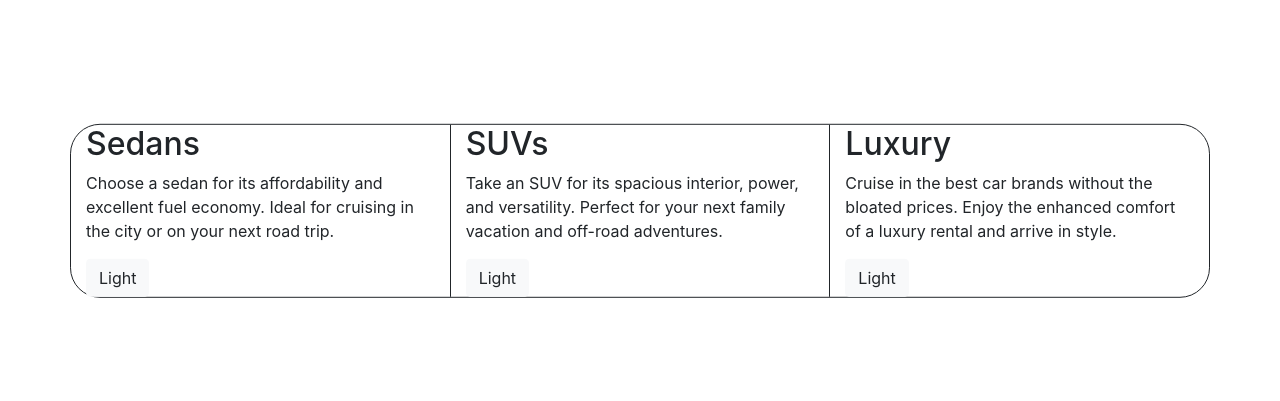
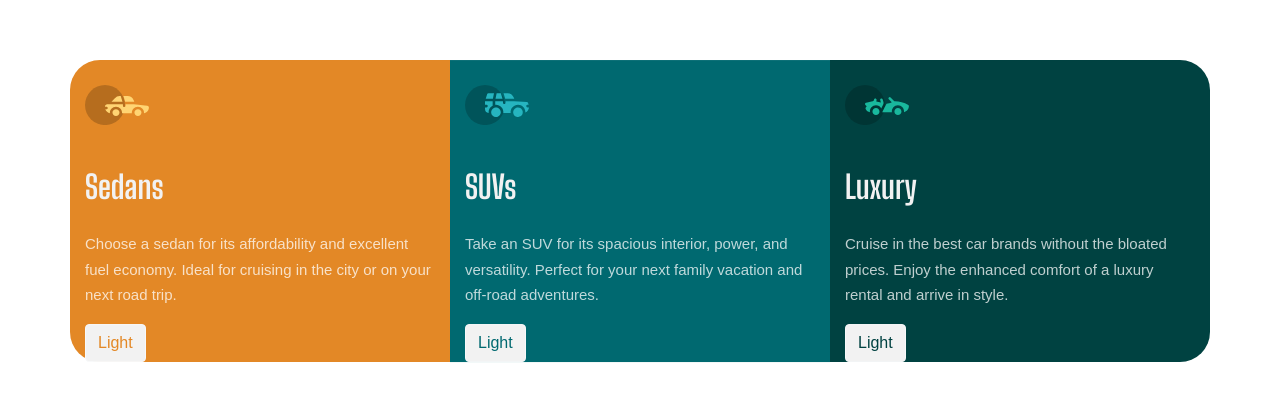
Before and after one commit to rachelharu/3-column-card, a plain HTML site: page index.html in a window 1280 px wide. Shown: the part 189-590 px from the top of the page. Drawn offline with nearby package versions, Linux system fonts and the light colour scheme.

Commit message:
added css styling to the webpage

```diff
--- a/css/styles.css
+++ b/css/styles.css
@@ -1,34 +1,106 @@
 body {
-  /* font-size: 11px;
-  text-align: center;
-  color: hsl(228, 45%, 44%); */
+  Font-size: 15px
 }
+
+h2 {
+  font-family: 'Big Shoulders Display', cursive;
+  padding: 5% 0 5%;
+  color:hsl(0, 0%, 95%);
+
+
+}
+
+p {
+  font-family: 'Lexend Deca',  sans-serif;
+  font-weight: 400;
+  color: hsla(0, 0%, 100%, 0.75);
+}
+
+svg {
+  margin: 25px 0 25px;
+}
+
+.btn1 {
+ font-family: 'Lexend Deca',  sans-serif;
+ color: hsl(31, 77%, 52%);
+ background-color: hsl(0, 0%, 95%);
+ }
+
+ .btn1:hover{
+   font-family: 'Lexend Deca',  sans-serif;
+   background-color:hsl(31, 77%, 52%);
+   color:hsl(0, 0%, 95%);
+ }
+
+ .btn2 {
+  font-family: 'Lexend Deca',  sans-serif;
+  color: hsl(184, 100%, 22%);
+  background-color: hsl(0, 0%, 95%);
+  }
+
+  .btn2:hover{
+    font-family: 'Lexend Deca',  sans-serif;
+    background-color:hsl(184, 100%, 22%);
+    color:hsl(0, 0%, 95%);
+  }
+
+
+  .btn3 {
+   font-family: 'Lexend Deca',  sans-serif;
+   color: hsl(179, 100%, 13%);
+   background-color: hsl(0, 0%, 95%);
+   }
+
+   .btn3:hover{
+     font-family: 'Lexend Deca',  sans-serif;
+     background-color:hsl(179, 100%, 13%);
+     color:hsl(0, 0%, 95%);
+   }
+
+
 
 .container {
   position: fixed;
   top: 50%;
   left: 50%;
   transform: translate(-50%, -50%);
-  border-radius:30px;
-  border: 1px solid;
+  border-radius: 30px;
+  border: 1px ;
 }
 
-
-.col-sm{
-
+.col1 {
+  background-color: hsl(31, 77%, 52%);
+  border-radius: 30px 0px 0px 30px;
 }
 
-
-.col1, .col2{
-    border-right: 1px solid;
-
+.col2 {
+  background-color: hsl(184, 100%, 22%);
 }
 
+.col3 {
+  background-color: hsl(179, 100%, 13%);
+  border-radius: 0px 30px 30px 0px;
+}
 
+.col-sm {
+  line-height: 1.7em;
+}
+
+.col1, .col2 {
+  border-right: 1px;
+}
 
 @media screen and (max-width: 600px) {
-  .col1, .col2  {
-    border-bottom: 1px solid;
-    border-right: 0px solid;
+  .col1, .col2 {
+    border-bottom: 1px ;
+    border-right: 0px ;
+  }
+
+  .col1 {
+    border-radius: 30px 30px 0px 0px;
+  }
+
+  .col3 {
+    border-radius: 0px 0px 30px 30px;
   }
 }
--- a/index.html
+++ b/index.html
@@ -5,7 +5,11 @@
   <meta charset="UTF-8">
   <meta name="viewport" content="width=device-width, initial-scale=1.0"> <!-- displays site properly based on user's device -->
 
-  <link rel="icon" type="image/png" sizes="32x32" href="./images/favicon-32x32.png">
+
+<!-- google fonts-->
+<link rel="preconnect" href="https://fonts.googleapis.com">
+<link rel="preconnect" href="https://fonts.gstatic.com" crossorigin>
+<link href="https://fonts.googleapis.com/css2?family=Big+Shoulders+Display:wght@700&display=swap" rel="stylesheet">
 
   <!-- style sheets -->
 <link rel="stylesheet" href="https://cdn.jsdelivr.net/npm/bootstrap@4.5.3/dist/css/bootstrap.min.css" integrity="sha384-TX8t27EcRE3e/ihU7zmQxVncDAy5uIKz4rEkgIXeMed4M0jlfIDPvg6uqKI2xXr2" crossorigin="anonymous">
@@ -15,6 +19,7 @@
   <script src="https://code.jquery.com/jquery-3.5.1.slim.min.js" integrity="sha384-DfXdz2htPH0lsSSs5nCTpuj/zy4C+OGpamoFVy38MVBnE+IbbVYUew+OrCXaRkfj" crossorigin="anonymous"></script>
   <script src="https://cdn.jsdelivr.net/npm/bootstrap@4.5.3/dist/js/bootstrap.bundle.min.js" integrity="sha384-ho+j7jyWK8fNQe+A12Hb8AhRq26LrZ/JpcUGGOn+Y7RsweNrtN/tE3MoK7ZeZDyx" crossorigin="anonymous"></script>
 
+<link rel="icon" type="image/png" sizes="32x32" href="./images/favicon-32x32.png">
   <title>Frontend Mentor | 3-column preview card component</title>
 
 
@@ -22,31 +27,36 @@
 </head>
 
 <body>
+
   <div class="container">
   <div class="row">
     <div class="col-sm col1">
+      <svg width="64" height="40" xmlns="http://www.w3.org/2000/svg"><g fill="none" fill-rule="evenodd"><circle fill="#000" opacity=".201" cx="20" cy="20" r="20"/><path d="M52.936 24.11c1.942 0 3.517 1.542 3.517 3.445 0 1.903-1.575 3.445-3.517 3.445s-3.516-1.542-3.516-3.445c0-1.903 1.574-3.445 3.516-3.445zm-21.957 0c1.942 0 3.517 1.542 3.517 3.445 0 1.903-1.575 3.445-3.517 3.445s-3.516-1.542-3.516-3.445c0-1.903 1.574-3.445 3.516-3.445zm6.948-4.848v1.429c0 .716.61 1.293 1.348 1.259a1.295 1.295 0 001.225-1.295v-1.393h8.256l13.483 1.313c.956.093 1.676.881 1.676 1.814 0 2.89-2.126 5.303-4.926 5.819.397-3.557-2.458-6.62-6.053-6.62-3.646 0-6.504 3.14-6.039 6.723h-9.879c.466-3.588-2.397-6.722-6.039-6.722-3.595 0-6.45 3.062-6.052 6.62-2.14-.398-3.916-1.912-4.61-3.931h1.142c.731 0 1.32-.598 1.285-1.322-.033-.678-.629-1.2-1.322-1.2H20v-.251c0-1.274 1.066-2.243 2.306-2.243h15.62zM42.59 11c2.645 0 4.99 1.556 5.972 3.963l.726 1.779H40.17L38.413 11h4.178zm-6.865 0l1.758 5.741H26.505l3.357-3.654A6.502 6.502 0 0134.644 11h1.082z" fill="#FFD473" fill-rule="nonzero"/></g></svg>
       <h2>Sedans</h2>
       <p>Choose a sedan for its affordability and excellent fuel economy. Ideal for cruising in the city
         or on your next road trip.</p>
-        <button type="button" class="btn btn-light">Light</button>
+        <button type="button" class="btn btn-light btn1">Light</button>
     </div>
 
     <div class="col-sm col2">
+      <svg width="64" height="40" xmlns="http://www.w3.org/2000/svg"><g fill="none" fill-rule="evenodd"><circle fill="#000" opacity=".201" cx="20" cy="20" r="20"/><path d="M31.002 22.358c2.917 0 5.18 2.593 4.762 5.506a4.828 4.828 0 01-2.962 3.778 4.797 4.797 0 01-5.3-1.165c-1.188-1.26-1.235-2.613-1.263-2.613-.42-2.924 1.857-5.506 4.763-5.506zm22 0c3.457 0 5.798 3.567 4.41 6.744A4.816 4.816 0 0152.3 31.94a4.826 4.826 0 01-4.06-4.077c-.42-2.915 1.846-5.506 4.762-5.506zm-15.04-6.083v1.462a1.29 1.29 0 001.352 1.29c.693-.033 1.227-.631 1.227-1.326v-1.426h8.3l13.056.716a1.29 1.29 0 011.164.917c.27.895.446 1.477.563 1.87h-1.047c-.694 0-1.291.534-1.324 1.228a1.29 1.29 0 001.288 1.352h1.445c-.164 2.225-1.57 4.193-3.6 5.05.13-4.212-3.255-7.63-7.384-7.63-4.317 0-7.762 3.718-7.358 8.086h-7.285c.43-4.655-3.503-8.531-8.131-8.046v-3.543h7.734zm-10.312 0v4.308a7.4 7.4 0 00-4.006 7.274 3.874 3.874 0 01-3.642-3.864v-1.635h1.46a1.29 1.29 0 000-2.58h-1.461v-3.213l.003-.29h7.646zm14.986-8.196c2.65 0 5 1.592 5.984 4.055l.63 1.579a5.525 5.525 0 01-.065-.004l-.026-.002-.034-.002-.022-.002a4.178 4.178 0 00-.224-.006l-.098-.001h-.039l-.136-.001h-.052l-.326-.001H40.211L38.528 8.08zm-13.632 0l-1.122 5.616h-7.144l1.47-4.71a1.29 1.29 0 011.231-.906h5.565zm6.832 0l1.683 5.615h-7.007l1.121-5.615h4.203z" fill="#26B5C0" fill-rule="nonzero"/></g></svg>
       <h2>SUVs</h2>
       <p>Take an SUV for its spacious interior, power, and versatility. Perfect for your next family vacation
         and off-road adventures.</p>
-        <button type="button" class="btn btn-light">Light</button>
+        <button type="button" class="btn btn-light btn2">Light</button>
     </div>
 
     <div class="col-sm col3">
+      <svg width="64" height="40" xmlns="http://www.w3.org/2000/svg"><g fill="none" fill-rule="evenodd"><circle fill="#000" opacity=".201" cx="20" cy="20" r="20"/><path d="M30.98 22.835c1.941 0 3.516 1.604 3.516 3.583 0 1.978-1.575 3.582-3.517 3.582s-3.516-1.604-3.516-3.582c0-1.979 1.574-3.583 3.516-3.583zm21.956 0c1.942 0 3.517 1.604 3.517 3.583 0 1.978-1.575 3.582-3.517 3.582s-3.516-1.604-3.516-3.582c0-1.979 1.574-3.583 3.516-3.583zm-9.143-10.45a1.27 1.27 0 011.819 0l3.715 3.784c4.444-.115 9.7 1.142 13.964 3.753.387.237.624.664.624 1.124 0 3.006-2.126 5.514-4.926 6.05.397-3.698-2.458-6.882-6.053-6.882-3.646 0-6.504 3.264-6.039 6.99h-9.669c.76-1.544.993-2.026 1.337-2.711l.082-.162c.421-.835 1.056-2.07 2.883-5.65 1.68-.023 3.47-.408 5.247-1.403l-2.984-3.04a1.328 1.328 0 010-1.854zm-7.68 1.064c.683-.2 1.395.202 1.592.898l.749 2.652a3.46 3.46 0 01-.247 2.51l-1.733 3.395-.216.424c-1.07-1.89-3.06-3.114-5.279-3.114-3.595 0-6.45 3.184-6.052 6.885-1.832-.347-3.414-1.537-4.278-3.276a1.331 1.331 0 01.117-1.376l.955-1.303-1.325-1.295c-.751-.735-.376-2.024.64-2.231l6.614-1.346.13-.026c.092-.019.145-.03.157-.031.314-.146 1.07-.591 1.07-1.506 0-.734.592-1.327 1.316-1.31.712.016 1.268.662 1.256 1.388a4.11 4.11 0 01-.348 1.611 22.69 22.69 0 014.7 1.146l-.7-2.473a1.314 1.314 0 01.882-1.622z" fill="#19B89D" fill-rule="nonzero"/></g></svg>
       <h2>Luxury</h2>
       <p>Cruise in the best car brands without the bloated prices. Enjoy the enhanced comfort of a luxury
         rental and arrive in style.</p>
-        <button type="button" class="btn btn-light">Light</button>
+        <button type="button" class="btn btn-light btn3">Light</button>
     </div>
   </div>
 </div>
 
+
 </body>
 
 </html>
```
